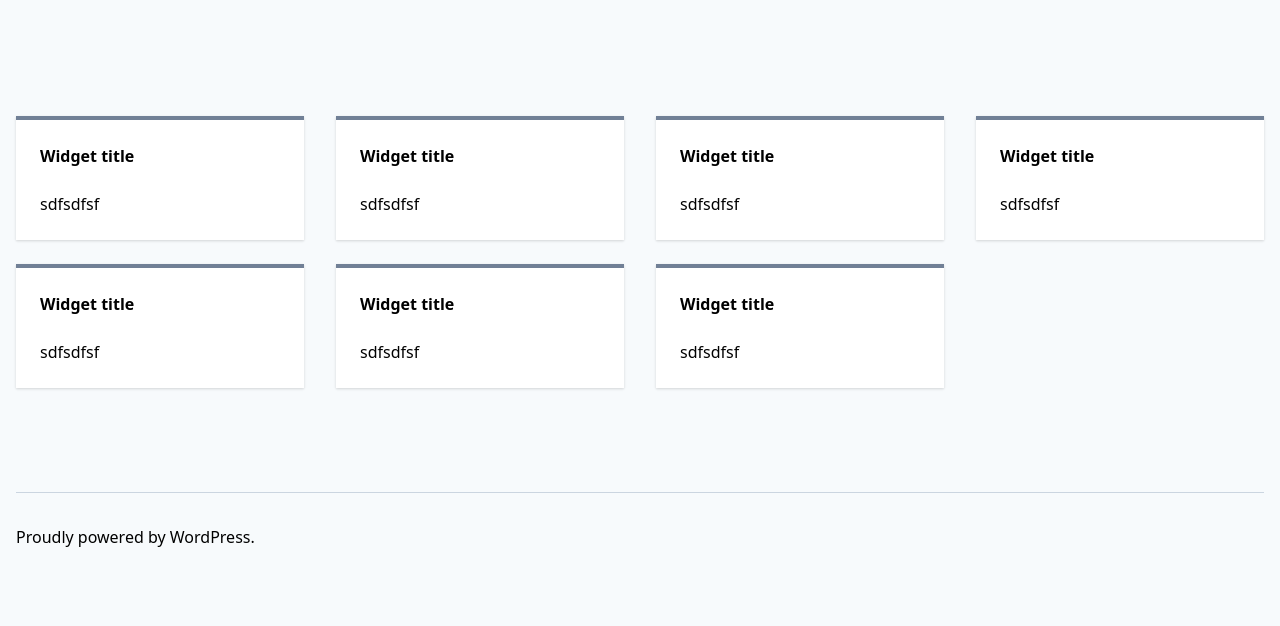
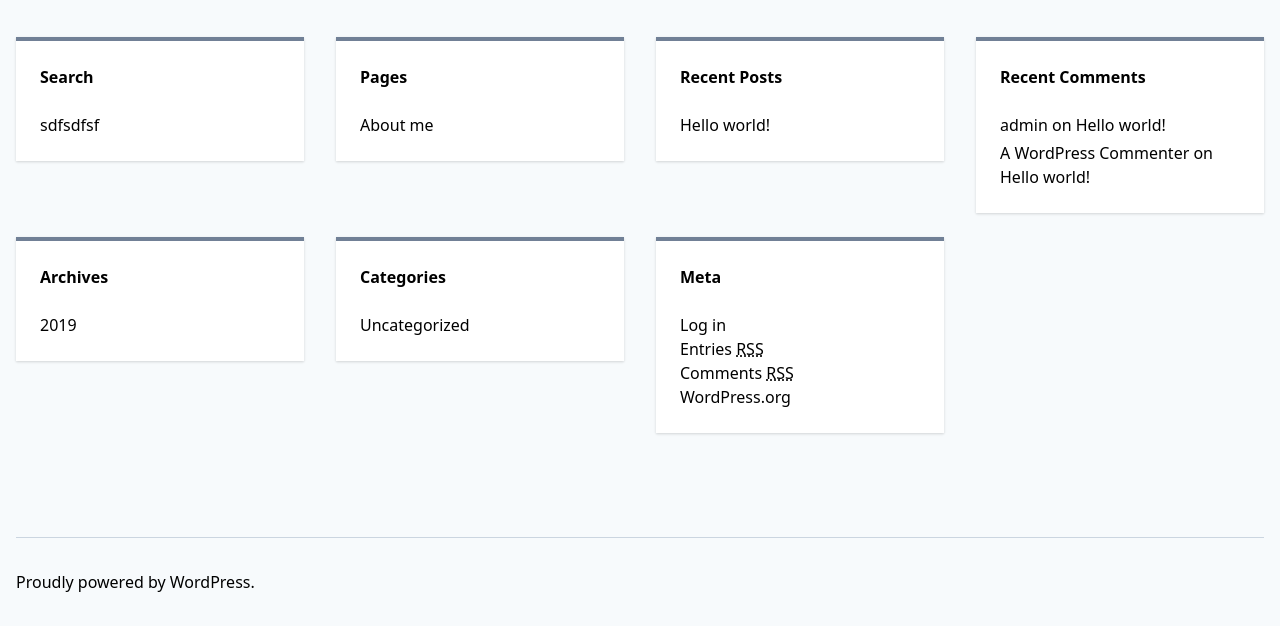
Before and after one commit to opdavies/wordpress-tailwindcss-starter-static, a website: page index.html in a window 1280 px wide. Shown: the part 219-845 px from the top of the page. Before the commit the page ends 800 px from the top, so only its background shows below. Drawn offline with nearby package versions, Linux system fonts and the light colour scheme; files that its build step writes are made by us from their sources.

Commit message:
Add widget content

```diff
--- a/index.html
+++ b/index.html
@@ -20,7 +20,7 @@
         <section class="widget">
           <div class="inner">
             <header>
-              <h2>Widget title</h2>
+              <h2>Search</h2>
             </header>
 
             <div class="content">
@@ -32,11 +32,15 @@
         <section class="widget">
           <div class="inner">
             <header>
-              <h2>Widget title</h2>
+              <h2>Pages</h2>
             </header>
 
             <div class="content">
-              <p>sdfsdfsf</p>
+              <ul class="-mb-1">
+                <li class="mb-1">
+                    <a href="#0">About me</a>
+                </li>
+              </ul>
             </div>
           </div>
         </section>
@@ -44,11 +48,15 @@
         <section class="widget">
           <div class="inner">
             <header>
-              <h2>Widget title</h2>
+              <h2>Recent Posts</h2>
             </header>
 
             <div class="content">
-              <p>sdfsdfsf</p>
+              <ul class="-mb-1">
+                <li class="mb-1">
+                    <a href="#0">Hello world!</a>
+                </li>
+              </ul>
             </div>
           </div>
         </section>
@@ -56,11 +64,18 @@
         <section class="widget">
           <div class="inner">
             <header>
-              <h2>Widget title</h2>
+              <h2>Recent Comments</h2>
             </header>
 
             <div class="content">
-              <p>sdfsdfsf</p>
+              <ul class="-mb-1">
+                <li class="mb-1">
+                    admin on <a href="#0">Hello world!</a>
+                </li>
+                <li class="mb-1">
+                    <a href="#0">A WordPress Commenter</a> on <a href="#0">Hello world!</a>
+                </li>
+              </ul>
             </div>
           </div>
         </section>
@@ -68,11 +83,15 @@
         <section class="widget">
           <div class="inner">
             <header>
-              <h2>Widget title</h2>
+              <h2>Archives</h2>
             </header>
 
             <div class="content">
-              <p>sdfsdfsf</p>
+              <ul>
+                <li>
+                  <a href="#0">2019</a>
+                </li>
+              </ul>
             </div>
           </div>
         </section>
@@ -80,11 +99,15 @@
         <section class="widget">
           <div class="inner">
             <header>
-              <h2>Widget title</h2>
+              <h2>Categories</h2>
             </header>
 
             <div class="content">
-              <p>sdfsdfsf</p>
+              <ul>
+                <li>
+                  <a href="#0">Uncategorized</a>
+                </li>
+              </ul>
             </div>
           </div>
         </section>
@@ -92,11 +115,24 @@
         <section class="widget">
           <div class="inner">
             <header>
-              <h2>Widget title</h2>
+              <h2>Meta</h2>
             </header>
 
             <div class="content">
-              <p>sdfsdfsf</p>
+              <ul>
+                <li>
+                  <a href="#0">Log in</a>
+                </li>
+                <li>
+                  <a href="#0">Entries <abbr title="Really Simple Syndication">RSS</abbr></a>
+                </li>
+                <li>
+                  <a href="#0">Comments <abbr title="Really Simple Syndication">RSS</abbr></a>
+                </li>
+                <li>
+                  <a href="#0">WordPress.org</a>
+                </li>
+              </ul>
             </div>
           </div>
         </section>
```
